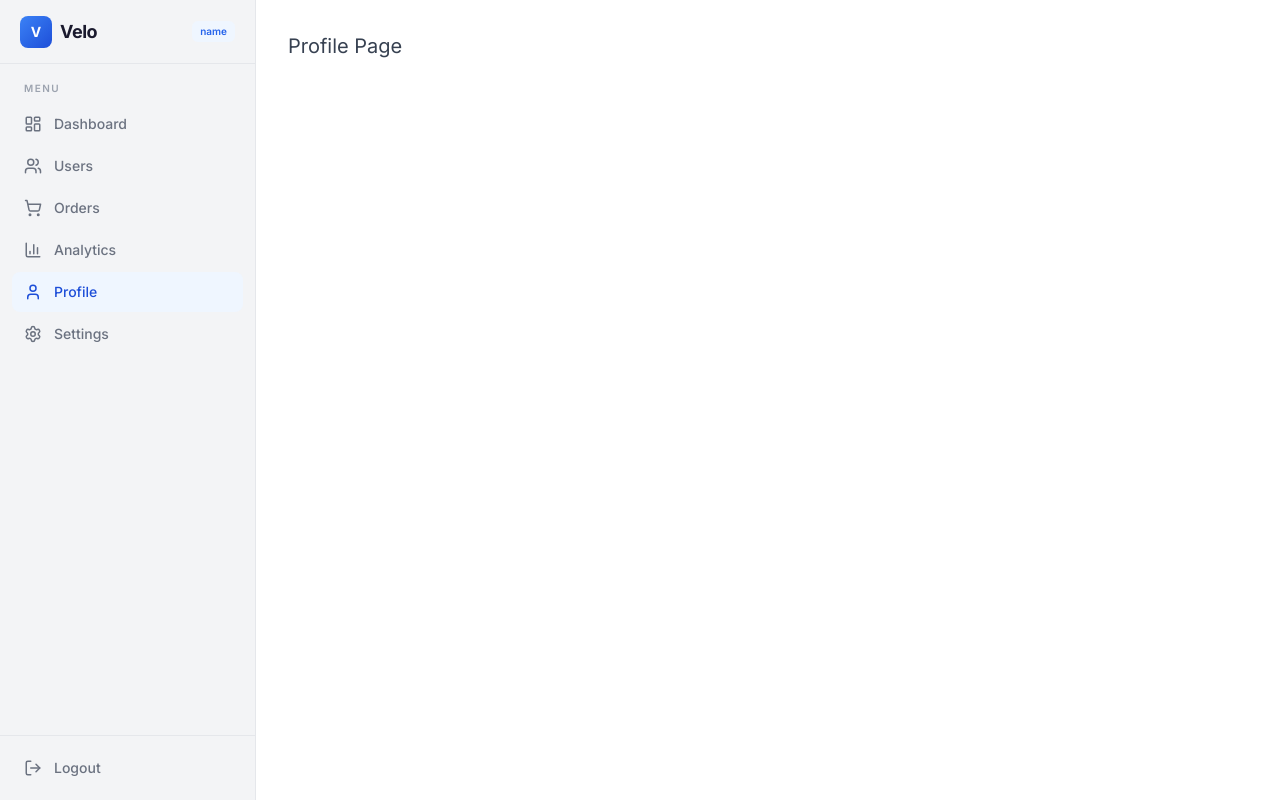
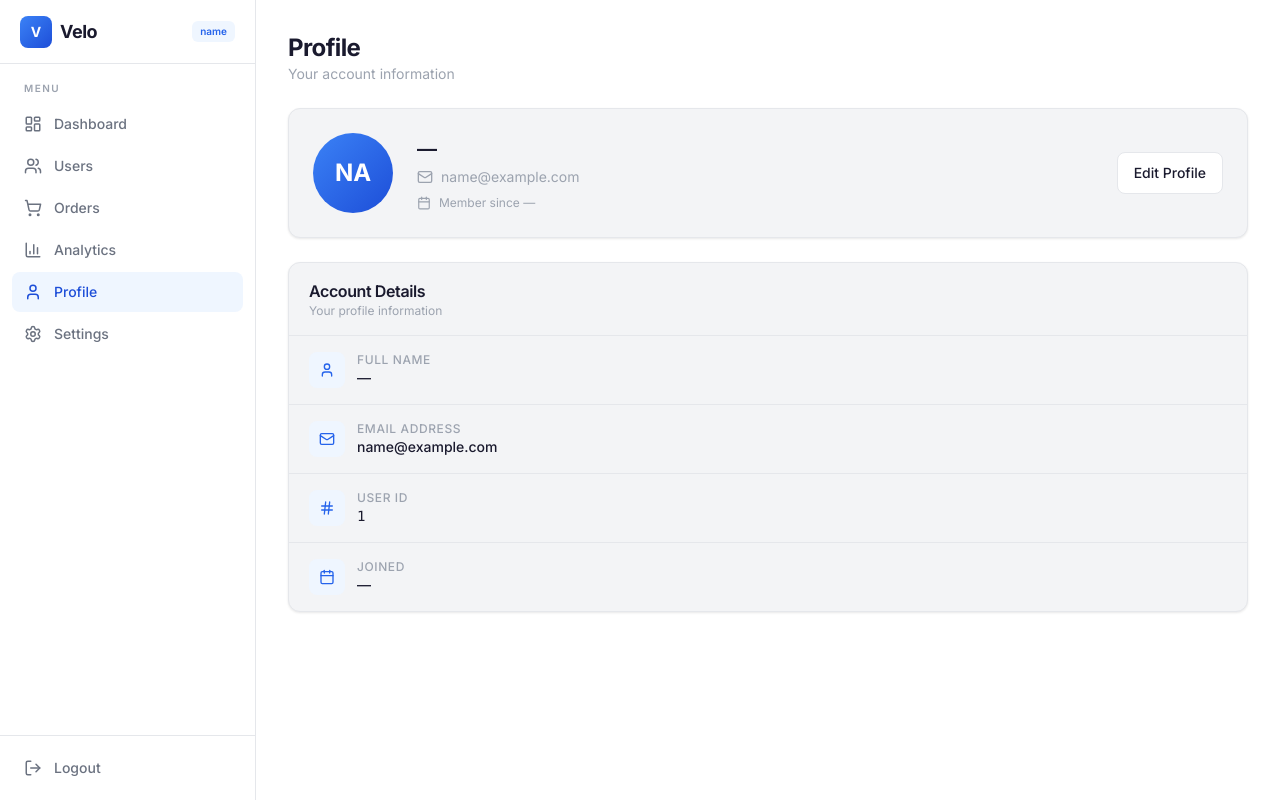
Before and after one commit to Pavan0277/COHERENCE-26_MASTERPUSHERS, a React (Vite) app in the folder frontend/: page /profile in a window 1280 px wide. Built offline with nearby package versions, Linux system fonts and the light colour scheme; sample sign-in values are in the browser's storage.

Commit message:
Update Sidebar background color to white and refactor Profile route to use Profile component for improved consistency and maintainability.

```diff
--- a/frontend/src/components/Sidebar.tsx
+++ b/frontend/src/components/Sidebar.tsx
@@ -45,7 +45,7 @@ export default function Sidebar() {
   };
 
   return (
-    <aside className="flex h-screen w-64 flex-col border-r border-gray-200 bg-gray-100">
+    <aside className="flex h-screen w-64 flex-col border-r border-gray-200 bg-white">
       {/* Logo */}
       <div className="flex h-16 items-center gap-2 border-b border-gray-200 px-5">
         <div className="flex h-8 w-8 items-center justify-center rounded-lg bg-gradient-to-br from-brand-500 to-brand-700">
--- /dev/null
+++ b/frontend/src/pages/Profile.tsx
@@ -0,0 +1,179 @@
+import { Mail, User, Calendar, Hash } from "lucide-react";
+import { Link } from "react-router-dom";
+
+interface StoredUser {
+  _id?: string;
+  fullName?: string;
+  email?: string;
+  createdAt?: string;
+  updatedAt?: string;
+}
+
+function getStoredUser(): StoredUser | null {
+  try {
+    const raw = localStorage.getItem("user");
+    if (!raw) return null;
+    return JSON.parse(raw) as StoredUser;
+  } catch {
+    return null;
+  }
+}
+
+function getInitials(fullName?: string, email?: string): string {
+  if (fullName?.trim()) {
+    const parts = fullName.trim().split(/\s+/);
+    if (parts.length >= 2) {
+      const last = parts.at(-1)?.[0] ?? "";
+      return (parts[0][0] + last).toUpperCase();
+    }
+    return fullName.slice(0, 2).toUpperCase();
+  }
+  if (email?.trim()) {
+    return email.slice(0, 2).toUpperCase();
+  }
+  return "?";
+}
+
+function formatDate(iso?: string): string {
+  if (!iso) return "—";
+  try {
+    const d = new Date(iso);
+    return d.toLocaleDateString("en-US", {
+      month: "short",
+      day: "numeric",
+      year: "numeric",
+    });
+  } catch {
+    return "—";
+  }
+}
+
+export default function Profile() {
+  const user = getStoredUser();
+
+  if (!user) {
+    return (
+      <div className="space-y-6">
+        <h1 className="text-2xl font-bold text-heading">Profile</h1>
+        <div className="rounded-xl border border-gray-200 bg-gray-100 p-8 shadow-card">
+          <p className="text-body">No profile data found. Please log in again.</p>
+          <Link
+            to="/login"
+            className="mt-4 inline-block text-sm font-medium text-brand-600 hover:text-brand-700"
+          >
+            Go to Login →
+          </Link>
+        </div>
+      </div>
+    );
+  }
+
+  const initials = getInitials(user.fullName, user.email);
+
+  return (
+    <div className="space-y-6">
+      <div>
+        <h1 className="text-2xl font-bold text-heading">Profile</h1>
+        <p className="text-sm text-body-light">Your account information</p>
+      </div>
+
+      {/* Profile Card */}
+      <div className="rounded-xl border border-gray-200 bg-gray-100 p-6 shadow-card">
+        <div className="flex flex-col items-start gap-6 sm:flex-row sm:items-center">
+          <div className="flex h-20 w-20 shrink-0 items-center justify-center rounded-full bg-gradient-to-br from-brand-500 to-brand-700 text-2xl font-bold text-white">
+            {initials}
+          </div>
+          <div className="min-w-0 flex-1">
+            <h2 className="text-xl font-semibold text-heading truncate">
+              {user.fullName || "—"}
+            </h2>
+            <p className="mt-1 flex items-center gap-2 text-sm text-body-light">
+              <Mail className="h-4 w-4 shrink-0" />
+              {user.email || "—"}
+            </p>
+            <p className="mt-2 flex items-center gap-2 text-xs text-body-light">
+              <Calendar className="h-3.5 w-3.5 shrink-0" />
+              Member since {formatDate(user.createdAt)}
+            </p>
+          </div>
+          <Link
+            to="/settings"
+            className="rounded-lg border border-gray-200 bg-white px-4 py-2.5 text-sm font-medium text-heading transition hover:border-brand-300 hover:bg-brand-50 hover:text-brand-700"
+          >
+            Edit Profile
+          </Link>
+        </div>
+      </div>
+
+      {/* Account Details */}
+      <div className="rounded-xl border border-gray-200 bg-gray-100 shadow-card">
+        <div className="border-b border-gray-200 px-5 py-4">
+          <h3 className="text-base font-semibold text-heading">Account Details</h3>
+          <p className="text-xs text-body-light">Your profile information</p>
+        </div>
+        <div className="divide-y divide-gray-200">
+          <div className="flex items-center justify-between px-5 py-4">
+            <div className="flex items-center gap-3">
+              <div className="rounded-lg bg-brand-50 p-2.5">
+                <User className="h-4 w-4 text-brand-600" />
+              </div>
+              <div>
+                <p className="text-xs font-medium uppercase tracking-wider text-body-light">
+                  Full Name
+                </p>
+                <p className="text-sm font-medium text-heading">
+                  {user.fullName || "—"}
+                </p>
+              </div>
+            </div>
+          </div>
+          <div className="flex items-center justify-between px-5 py-4">
+            <div className="flex items-center gap-3">
+              <div className="rounded-lg bg-brand-50 p-2.5">
+                <Mail className="h-4 w-4 text-brand-600" />
+              </div>
+              <div>
+                <p className="text-xs font-medium uppercase tracking-wider text-body-light">
+                  Email Address
+                </p>
+                <p className="text-sm font-medium text-heading">
+                  {user.email || "—"}
+                </p>
+              </div>
+            </div>
+          </div>
+          <div className="flex items-center justify-between px-5 py-4">
+            <div className="flex items-center gap-3">
+              <div className="rounded-lg bg-brand-50 p-2.5">
+                <Hash className="h-4 w-4 text-brand-600" />
+              </div>
+              <div>
+                <p className="text-xs font-medium uppercase tracking-wider text-body-light">
+                  User ID
+                </p>
+                <p className="font-mono text-sm text-heading truncate max-w-[200px] sm:max-w-none" title={user._id}>
+                  {user._id || "—"}
+                </p>
+              </div>
+            </div>
+          </div>
+          <div className="flex items-center justify-between px-5 py-4">
+            <div className="flex items-center gap-3">
+              <div className="rounded-lg bg-brand-50 p-2.5">
+                <Calendar className="h-4 w-4 text-brand-600" />
+              </div>
+              <div>
+                <p className="text-xs font-medium uppercase tracking-wider text-body-light">
+                  Joined
+                </p>
+                <p className="text-sm font-medium text-heading">
+                  {formatDate(user.createdAt)}
+                </p>
+              </div>
+            </div>
+          </div>
+        </div>
+      </div>
+    </div>
+  );
+}
--- a/frontend/src/routes/AppRoutes.tsx
+++ b/frontend/src/routes/AppRoutes.tsx
@@ -6,6 +6,7 @@ import Dashboard from "../pages/Dashboard";
 import AdminUsers from "../pages/admin/AdminUsers";
 import AdminOrders from "../pages/admin/AdminOrders";
 import AdminAnalytics from "../pages/admin/AdminAnalytics";
+import Profile from "../pages/Profile";
 import LandingPage from "../pages/Landing/LandingPage";
 import MainLayout from "../layouts/MainLayout";
 import PrivateRoute from "../components/PrivateRoute";
@@ -26,7 +27,7 @@ export default function AppRoutes() {
           <Route path="/admin/users" element={<AdminUsers />} />
           <Route path="/admin/orders" element={<AdminOrders />} />
           <Route path="/admin/analytics" element={<AdminAnalytics />} />
-          <Route path="/profile" element={<div className="text-xl text-gray-700">Profile Page</div>} />
+          <Route path="/profile" element={<Profile />} />
           <Route path="/settings" element={<div className="text-xl text-gray-700">Settings Page</div>} />
         </Route>
       </Route>
```
